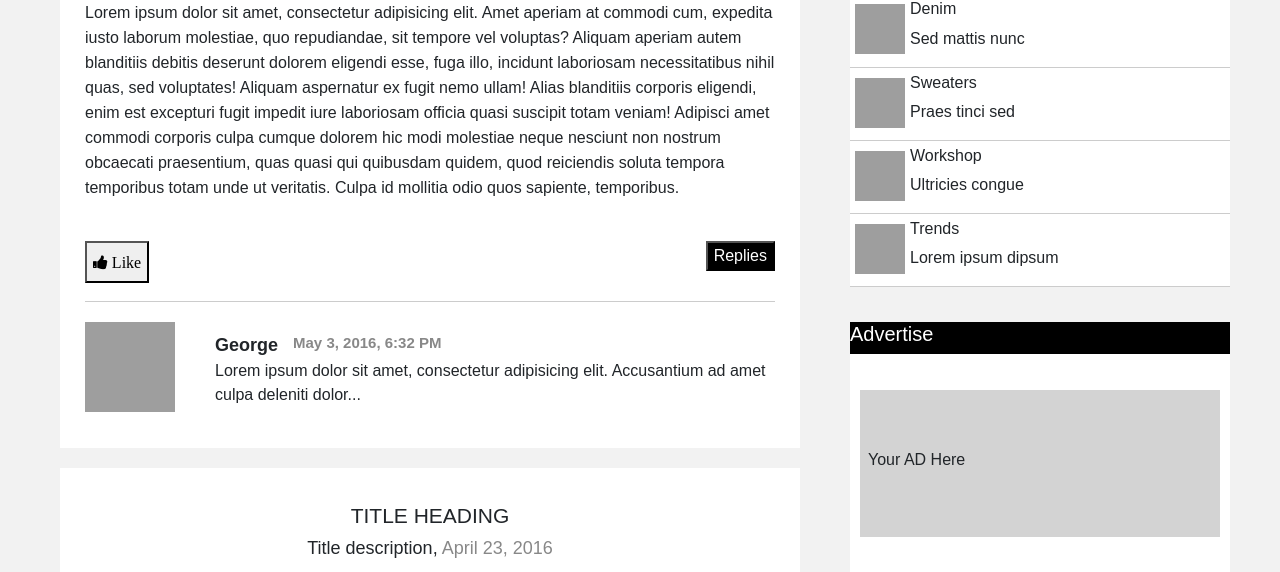
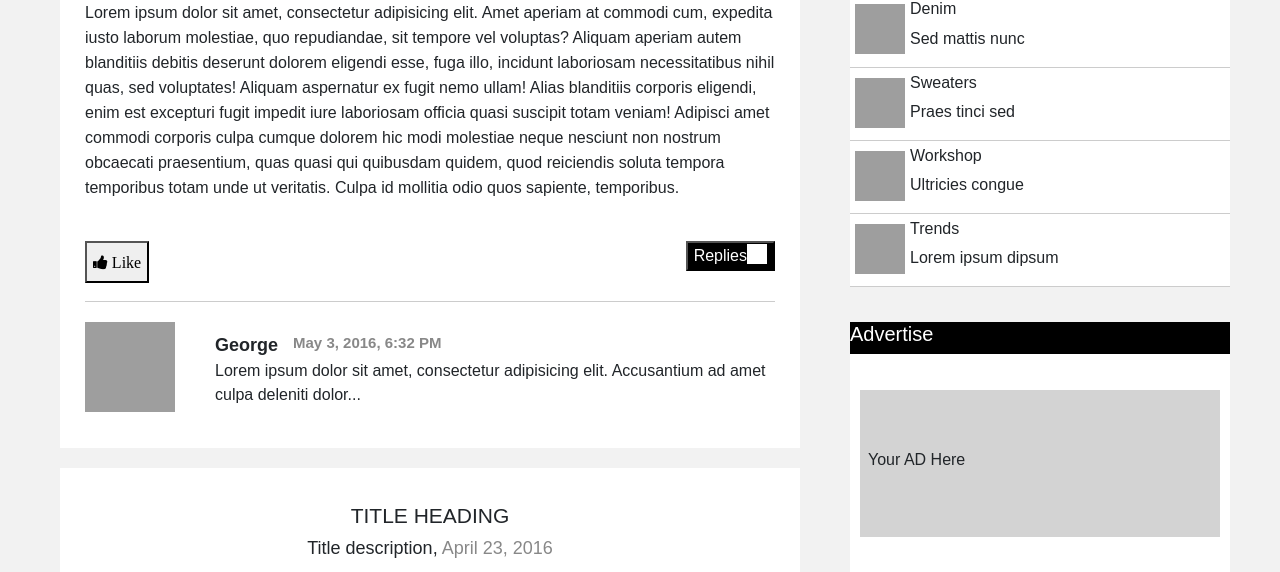
Before and after one commit to handelif/blog, a PHP site: page / in a window 1280 px wide. Shown: the part 1675-2247 px from the top of the page. Run offline with PHP 8.4, Linux system fonts and the light colour scheme; grey boxes are pictures that could not be loaded.

Commit message:
butonlar

```diff
--- a/css/main.css
+++ b/css/main.css
@@ -282,3 +282,10 @@ fon{
     color: white;
     float: right;
 }
+.kutu{
+    width: 20px;
+    height:20px;
+    border: 5px;
+    float: right;
+    background-color:white;
+}
--- a/index.html
+++ b/index.html
@@ -76,7 +76,7 @@
                 </div>
 
                 <button> <div class="fa fa-thumbs-up" style="color: black;"> Like </button>
-                <button class="button button5">Replies</button>
+                <button  class="button button5"> Replies <div class="kutu"></div></button>
 
                 <div class="comments" style="border-top-width: 1px; margin-top: 18px;">
                     <div class="avatar">
@@ -111,7 +111,7 @@
                         eligendi.</p>
 
                     <button> <div class="fa fa-thumbs-up" style="color: black;"> Like </button>
-                    <button class="button button5">Replies</button>
+                    <button  class="button button5"> Replies <div class="kutu"></div></button>
 
                 </div>
             </div>
@@ -135,7 +135,7 @@
                         eligendi.</p>
 
                     <button> <div class="fa fa-thumbs-up" style="color: black;"> Like </button>
-                    <button class="button button5">Replies</button>
+                    <button  class="button button5"> Replies <div class="kutu"></div></button>
 
                 </div>
             </div>
@@ -250,7 +250,7 @@
         </div>
          <div style="background-color: white;">
              <p> Enter your e-mail below and get notified on the latest blog posts.</p>
-             <input type="email" style="width: 100%;"><br><br/>
+             <input type="email" style="width: 100%;"placeholder="Enter e-mail"><br><br/>
              <button style="background-color: orangered; color: white; width: 100%; margin-bottom: 12px;">Subscribe</button>
          </div>
     </div>
```
